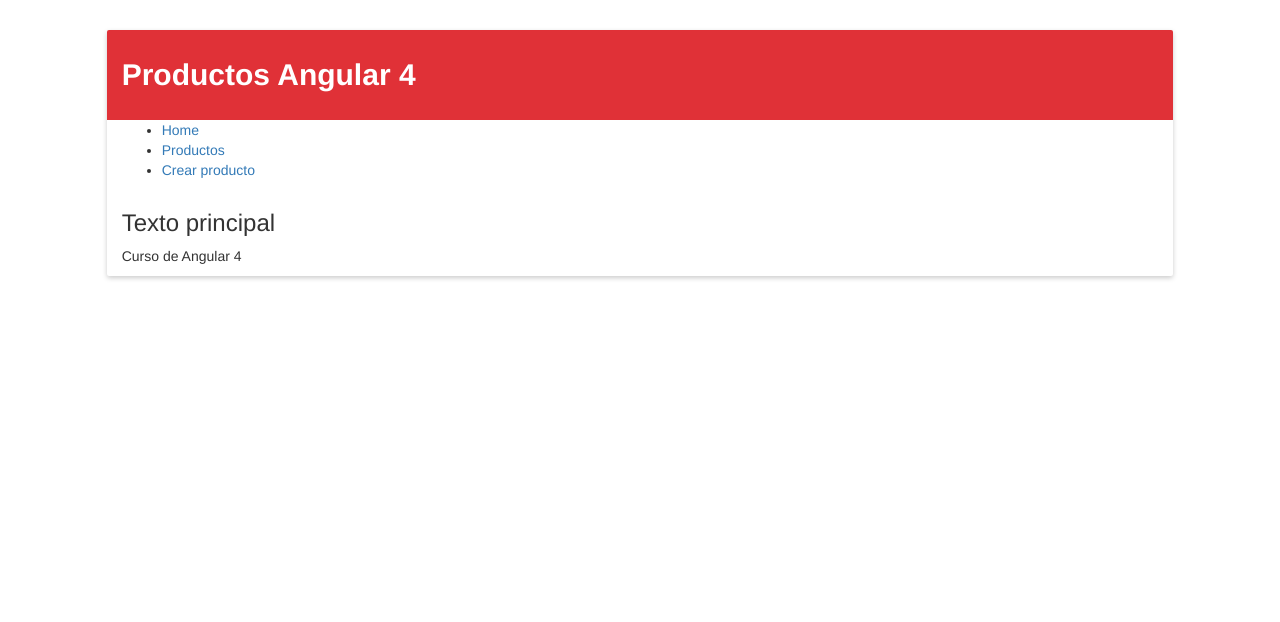
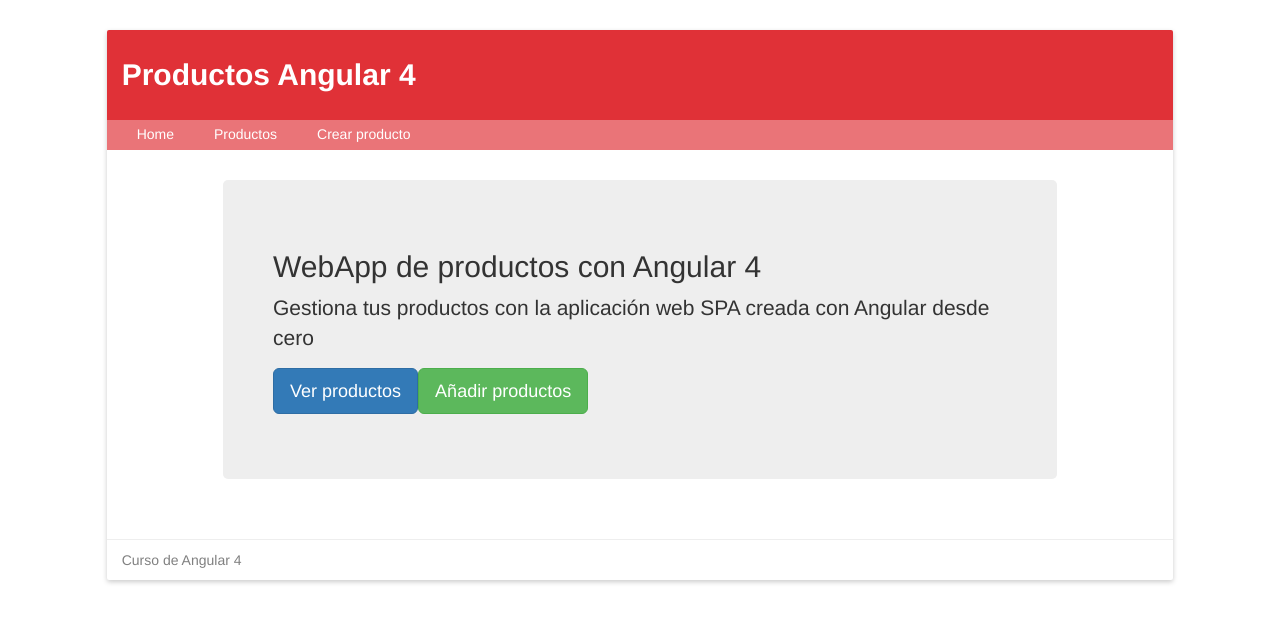
Before and after one commit to sirdave75/curso-angular4-webapp, an Angular app: page / in a window 1280 px wide. Shown: the top 622 px of the page. Built offline with nearby package versions, Linux system fonts and the light colour scheme.

Commit message:
Componente Home y Error. Rutas y enlace home

```diff
--- a/src/app/app.component.html
+++ b/src/app/app.component.html
@@ -6,17 +6,17 @@
   </header>
   <nav id="nav" class="col-lg-12">
     <ul>
-      <li><a href="#">Home</a></li>
+      <li><a [routerLink] = "['/home']">Home</a></li>
       <li><a href="#">Productos</a></li>
       <li><a href="#">Crear producto</a></li>
     </ul>
   </nav>
   <section id="main" class="col-lg-12">
     <!-- Componente actual -->
-    <h3>Texto principal</h3>
+    <router-outlet></router-outlet>
   </section>
 
-  <footer class="col-lg-12">
+  <footer class="col-lg-12" id="footer">
     <p>Curso de Angular 4 </p>
   </footer>
 </div>
--- /dev/null
+++ b/src/app/app.routing.ts
@@ -0,0 +1,16 @@
+import { ModuleWithProviders } from '@angular/core';
+import { Routes, RouterModule } from '@angular/router';
+
+//Components
+import { HomeComponent } from './components/home.component';
+import { ErrorComponent } from './components/error.component';
+
+
+const appRoutes: Routes = [
+    {path: '', component : HomeComponent},
+    {path: 'home', component : HomeComponent},
+    {path: '**', component : ErrorComponent}
+];
+
+export  const appRoutingProviders: any[] = []; //para cargar el array de rutas
+export  const routing: ModuleWithProviders = RouterModule.forRoot(appRoutes); //para cargar el array de rutas
--- /dev/null
+++ b/src/app/components/error.component.ts
@@ -0,0 +1,19 @@
+import { Component } from '@angular/core';
+
+@Component({
+    selector: 'error',
+    templateUrl: '../views/error.html'
+})
+
+export class ErrorComponent{
+    public titulo: string;
+
+    constructor(){
+        this.titulo = 'Error 404!!  Página no encontrada.';
+    }
+
+    ngOnInit(){
+
+        console.log('Componente error.conponent.ts cargado!!');
+    }
+}
--- /dev/null
+++ b/src/app/components/home.component.ts
@@ -0,0 +1,22 @@
+import { Component } from '@angular/core';
+
+@Component({
+    selector : 'home',
+    templateUrl: '../views/home.html'
+})
+
+
+export class HomeComponent{
+
+    public  titulo;
+
+    constructor(){
+        this.titulo = 'WebApp de productos con Angular 4';
+    }
+
+    ngOnInit(){
+
+        console.log('Se ha cargado el componente');
+
+    }
+}
--- /dev/null
+++ b/src/app/views/error.html
@@ -0,0 +1,11 @@
+<div class="col-lg-10 col-lg-offset-1">
+    <div class="jumbotron">
+        <h2>{{titulo}}</h2>
+        <p>La página que intentas cargar no existe. Prueba con estos botones</p>
+        <p>
+            <a href="#" class="btn btn-lg btn-primary">Ver productos</a>
+            <a href="#" class="btn btn-lg btn-success">Añadir productos</a>
+        </p>
+    </div>
+
+</div>
--- /dev/null
+++ b/src/app/views/home.html
@@ -0,0 +1,11 @@
+<div class="col-lg-10 col-lg-offset-1">
+    <div class="jumbotron">
+        <h2>{{titulo}}</h2>
+        <p>Gestiona tus productos con la aplicación web SPA creada con Angular desde cero</p>
+        <p>
+            <a href="#" class="btn btn-lg btn-primary">Ver productos</a>
+            <a href="#" class="btn btn-lg btn-success">Añadir productos</a>
+        </p>
+    </div>
+
+</div>
--- a/src/assets/styles.css
+++ b/src/assets/styles.css
@@ -21,3 +21,45 @@
     font-weight: bold;
     font-size: 30px;
 }
+
+#nav{
+    padding: 0px;
+    margin: 0px;
+    background: rgba(224,49,55,0.67);
+}
+#nav ul{
+    margin: 0px;
+    list-style: none;
+    padding-left: 20px;
+}
+#nav ul li{
+    float: left;
+    margin-right: 20px;
+}
+#nav ul li a {
+    display: block;
+    color: white;
+    height: 30px;
+    line-height: 29px;
+    padding-left: 10px ;
+    padding-right: 10px ;
+    transition: all 300ms;
+
+}
+#nav ul li a:hover {
+    text-decoration: none;
+    background: #E03137;;
+}
+
+#main .jumbotron{
+    padding: 50px;
+    margin-top:30px;
+    border-radius: 5px;
+}
+
+#footer{
+    margin-top: 30px;
+    padding-top: 10px;
+    border-top:1px solid #eee;
+    color: gray;
+}
```
Also changed, not shown: src/app/app.module.ts (+20 -3 lines).
